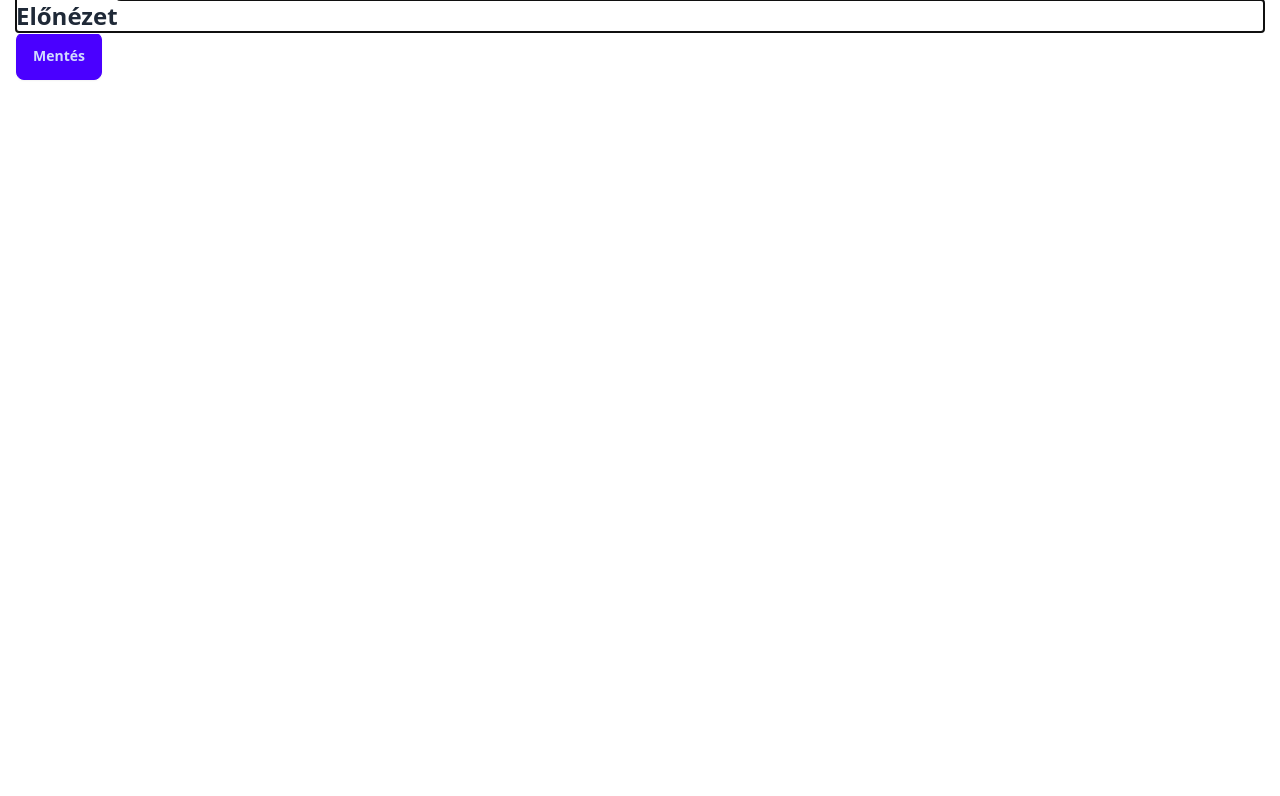
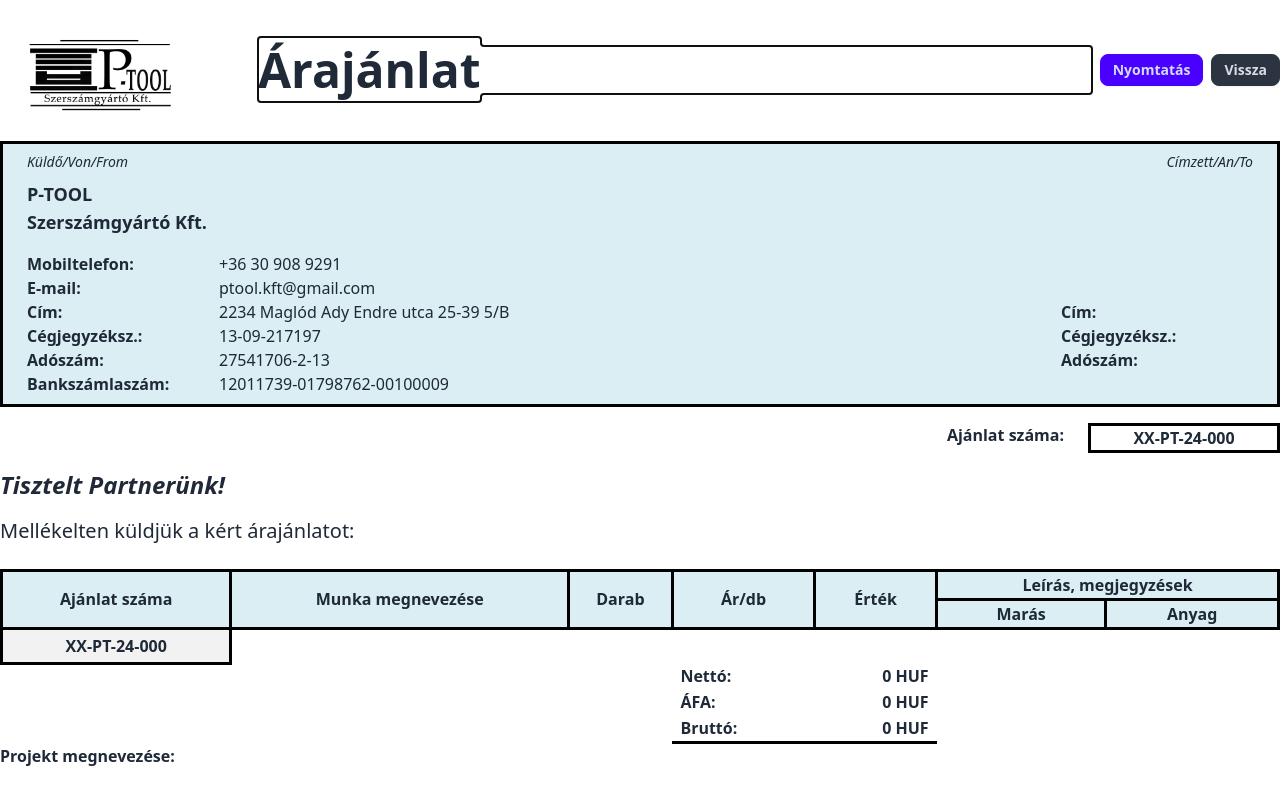
Before and after one commit to ibagi/price-offer, a Svelte app: page /preview in a window 1280 px wide. Shown: the top 796 px of the page. Built offline with nearby package versions, Linux system fonts and the light colour scheme.

Commit message:
Preview - WIP

```diff
--- a/src/App.svelte
+++ b/src/App.svelte
@@ -5,12 +5,12 @@
   import Home from './pages/Home.svelte';
   import Preview from './pages/Preview.svelte';
 
-  import * as store from './lib/store';
+  import { restoreFrom } from './lib/store';
   import db from './lib/db';
 
   onMount(async () => {
     await db.initialize();
-    await store.restore(db);
+    await restoreFrom(db);
   });
 </script>
 
--- a/src/lib/store.ts
+++ b/src/lib/store.ts
@@ -1,11 +1,12 @@
 import { writable, derived } from 'svelte/store';
-import { defaultOfferItem, type OfferItem } from './types';
+import { defaultOffer, defaultOfferItem, type Offer, type OfferItem, type Partner } from './types';
 import type { Database } from './db';
 
-const TAX_RATE = 1.27;
+let taxRate = writable(defaultOffer.taxRate);
 
-export const partners = writable<string[]>([]);
-export const selectedPartner = writable('');
+export const offer = writable<Offer>(defaultOffer);
+export const partners = writable<Partner[]>([]);
+export const selectedPartner = writable<Partner | null>(null);
 
 export const selectedProject = writable('');
 export const offerItems = writable<OfferItem[]>([]);
@@ -14,7 +15,9 @@
 export const netto = derived(offerItems, (items) =>
   items.reduce((sum, i) => sum + i.unitPrice * i.amount, 0),
 );
-export const brutto = derived(netto, ($netto) => $netto * TAX_RATE);
+
+export const tax = derived([netto, taxRate], ([$netto, $taxRate]) => $netto * $taxRate);
+export const brutto = derived([netto, tax], ([$netto, $tax]) => $netto + $tax);
 
 export function addItem() {
   offerItems.update(($items) => [...$items, { ...defaultOfferItem }]);
@@ -28,7 +31,8 @@
   offerItems.set([]);
 }
 
-export async function restore(db: Database) {
+export async function restoreFrom(db: Database) {
   const records = await db.partners.toArray();
-  partners.set(records.map((r) => r.name));
+  partners.set(records);
+  selectedPartner.set(records[0]);
 }
--- a/src/lib/translations.ts
+++ b/src/lib/translations.ts
@@ -1,23 +1,34 @@
-export default {
+type Translations = Record<string, Record<string, string>>;
+
+const translations: Translations = {
   hu: {
     'home.title': 'Új ajánlat',
     'home.tableHeader': 'Ajánlat tételei',
     'home.hint': "A 'Hozzáadás' gombbal adj tételeket az árajánlathoz.",
     'home.labels.project': 'Projekt',
-    'home.labels.partner': 'Partner',
+    'home.labels.offerNumber': 'Ajánlat száma',
+    'home.labels.offerDate': 'Kelt, dátum',
+    'home.labels.offerPlace': 'Kelt, helyiség',
+    'home.labels.validity': 'Érvényesség',
+    'home.labels.taxRate': 'ÁFA kulcs',
+    'home.labels.currency': 'Pénznem',
     'home.actions.clearAll': 'Összes törlése',
     'home.actions.add': 'Hozzáadás',
     'home.actions.delete': 'Törlés',
     'home.actions.preview': 'Előnézet',
-    'home.tableColumns.item': 'Tétel',
-    'home.tableColumns.unitPrice': 'Egységár (Ft)',
-    'home.tableColumns.amount': 'Mennyiség (db)',
-    'home.tableColumns.total': 'Összesen (Ft)',
-    'home.summary.netto': 'Nettó: {{netto}} Ft',
-    'home.summary.brutto': 'Bruttó: {{brutto}} Ft',
+    'home.tableColumns.item': 'Munka megnevezése',
+    'home.tableColumns.unitPrice': 'Ár/db',
+    'home.tableColumns.amount': 'Darab',
+    'home.tableColumns.total': 'Érték',
+    'home.tableColumns.workPrice': 'Marás',
+    'home.tableColumns.materialPrice': 'Anyag',
+    'home.summary.netto': 'Nettó: {{netto}}',
+    'home.summary.brutto': 'Bruttó: {{brutto}}',
 
     'preview.title': 'Előnézet',
     'preview.actions.back': 'Vissza',
     'preview.actions.save': 'Mentés',
   },
-} as Record<string, Record<string, string>>;
+}
+
+export default translations;
--- a/src/lib/types.ts
+++ b/src/lib/types.ts
@@ -1,17 +1,44 @@
 export interface AppState {
-  partners: string[];
+  defaultOffer: Offer;
+  partners: Partner[];
+}
+
+export interface Partner {
+  name: string;
+}
+
+export interface Offer {
+  projectName: string;
+  offerNumber: string;
+  offerDate: Date;
+  offerPlace: string;
+  taxRate: number;
+  validity: number;
+  currency: string;
+}
+
+export const defaultOffer: Offer = {
+  projectName: '',
+  offerNumber: `XX-PT-${new Date().getFullYear().toString().slice(2, 4)}-000`,
+  offerDate: new Date(),
+  offerPlace: 'Maglód',
+  taxRate: 0.27,
+  validity: 30,
+  currency: 'HUF'
 }
 
 export interface OfferItem {
   name: string;
   amount: number;
-  unit: string;
   unitPrice: number;
+  workPrice: number;
+  materialPrice: number;
 }
 
 export const defaultOfferItem: OfferItem = {
-  name: 'Tétel1',
+  name: 'Tétel neve',
   amount: 1,
-  unit: 'db',
   unitPrice: 100,
+  workPrice: 1,
+  materialPrice: 1,
 };
--- a/src/pages/Preview.svelte
+++ b/src/pages/Preview.svelte
@@ -1,8 +1,10 @@
 <script lang="ts">
-  import { t } from '../lib/i18n';
+  import { Link } from 'svelte-navigator';
+  import { offer, offerItems, netto, tax, brutto } from '../lib/store';
+
   let saving = false;
 
-  function submit(e: SubmitEvent) {
+  function print(e: MouseEvent) {
     e.preventDefault();
     saving = true;
 
@@ -13,17 +15,206 @@
   }
 </script>
 
-<main class="container mx-auto px-4 bg-white h-full w-full">
-  <form on:submit={submit}>
-    <h1 class="font-bold text-2xl">{$t('preview.title')}</h1>
-    <button class="btn btn-primary" type="submit" class:no-print={saving}>
-      Mentés
+<main class="max-w-7xl mx-auto">
+  <div class="flex items-center gap-2">
+    <img height="150" width="250" src="logo.png" alt="Cég"/>
+    <h1 class="flex-1 font-bold text-5xl">Árajánlat</h1>
+
+    <button class="btn btn-sm btn-primary" class:no-print={saving} on:click={print}>
+      Nyomtatás
     </button>
-  </form>
+    <button class="btn btn-sm btn-neutral" class:no-print={saving}>
+      <Link to="/">Vissza</Link>
+    </button>
+  </div>
+
+  <div class="data-container px-6 py-2">
+    <div class="flex pb-2 justify-between">
+      <div class="text-sm"><i>Küldő/Von/From</i></div>
+      <div class="flex-1"></div>
+      <div class="text-sm"><i>Címzett/An/To</i></div>
+    </div>
+
+    <div class="font-bold text-lg">
+      P-TOOL
+    </div>
+    <div class="font-bold text-lg pb-4">
+      Szerszámgyártó Kft.
+    </div>
+
+    <div class="flex text-md">
+      <div class="w-48 font-bold">Mobiltelefon:</div>
+      <div>+36 30 908 9291</div>
+    </div>
+
+    <div class="flex text-md">
+      <div class="w-48 font-bold">E-mail:</div>
+      <div>ptool.kft@gmail.com</div>
+    </div>
+
+    <div class="flex text-md">
+      <div class="w-48 font-bold">Cím:</div>
+      <div>2234 Maglód Ady Endre utca 25-39 5/B</div>
+      <div class="flex-1"></div>
+      <div class="w-48 font-bold">Cím:</div>
+      <div></div>
+    </div>
+
+    <div class="flex text-md">
+      <div class="w-48 font-bold">Cégjegyzéksz.:</div>
+      <div>13-09-217197</div>
+      <div class="flex-1"></div>
+      <div class="w-48 font-bold">Cégjegyzéksz.:</div>
+      <div></div>
+    </div>
+
+    <div class="flex text-md">
+      <div class="w-48 font-bold">Adószám:</div>
+      <div>27541706-2-13</div>
+      <div class="flex-1"></div>
+      <div class="w-48 font-bold">Adószám:</div>
+      <div></div>
+    </div>
+
+    <div class="flex text-md">
+      <div class="w-48 font-bold">Bankszámlaszám:</div>
+      <div>12011739-01798762-00100009</div>
+    </div>
+  </div>
+
+  <div class="flex justify-end pt-4">
+    <div class="font-bold pr-6">Ajánlat száma:</div>
+    <div class="font-bold border-full flex justify-center w-48">
+      <span>{$offer.offerNumber}</span>
+    </div>
+  </div>
+
+  <div class="font-bold text-2xl py-4">
+    <i>Tisztelt Partnerünk!</i>
+  </div>
+
+  <div class="text-xl pb-6">
+    Mellékelten küldjük a kért árajánlatot:
+  </div>
+
+  <table class="w-full">
+    <thead>
+      <tr>
+        <th class="table-header" rowspan="2">Ajánlat száma</th>
+        <th class="table-header" rowspan="2">Munka megnevezése</th>
+        <th class="table-header" rowspan="2">Darab</th>
+        <th class="table-header" rowspan="2">Ár/db</th>
+        <th class="table-header" rowspan="2">Érték</th>
+        <th class="table-header" colspan="2">Leírás, megjegyzések</th>
+      </tr>
+      <tr>
+        <th class="table-header">Marás</th>
+        <th class="table-header">Anyag</th>
+      </tr>
+    </thead>
+    <tbody>
+      <tr>
+        <td class="table-cell" rowspan={$offerItems.length + 1}>{$offer.offerNumber}</td>
+      </tr>
+      {#each $offerItems as item}
+      <tr>
+        <td class="table-cell">{item.name}</td>
+        <td class="table-cell">{item.amount}</td>
+        <td class="table-cell">{item.unitPrice}</td>
+        <td class="table-cell">{item.unitPrice * item.amount} {$offer.currency}</td>
+        <td class="table-cell">{item.workPrice} {$offer.currency}</td>
+        <td class="table-cell">{item.materialPrice} {$offer.currency}</td>
+      </tr>
+      {/each}
+      <tr>
+        <td></td>
+        <td></td>
+        <td></td>
+        <td class="font-bold px-2">Nettó: </td>
+        <td class="font-bold px-2 text-right">{$netto} {$offer.currency}</td>
+        <td></td>
+        <td></td>
+      </tr>
+      <tr>
+        <td></td>
+        <td></td>
+        <td></td>
+        <td class="font-bold px-2">ÁFA: </td>
+        <td class="font-bold px-2 text-right">{$tax} {$offer.currency}</td>
+        <td></td>
+        <td></td>
+      </tr>
+      <tr>
+        <td></td>
+        <td></td>
+        <td></td>
+        <td class="font-bold px-2 summary-underline">Bruttó: </td>
+        <td class="font-bold px-2 summary-underline text-right">{$brutto} {$offer.currency}</td>
+        <td></td>
+        <td></td>
+      </tr>
+    </tbody>
+  </table>
+
+  <div class="font-bold pb-6">
+    Projekt megnevezése:
+  </div>
+
+  <div class="font-bold">
+    Számlázás:
+  </div>
+  <div class="text-sm pb-2">
+    Áfa: {$offer.taxRate * 100} %
+  </div>
+
+  <div class="font-bold">
+    Ajánlat érvényessége:
+  </div>
+  <div class="text-sm pb-2">
+    {$offer.validity} nap
+  </div>
+
+  <div class="pb-2">
+    A további együttműködés reményében köszönjük megtisztelő megkeresését!
+  </div>
+  <div>
+    {$offer.offerPlace}, {new Intl.DateTimeFormat().format($offer.offerDate)}
+  </div>
+
+  <div class="py-2 flex justify-end text-xl">
+    Üdvözlettel: <strong class="px-1">Papp Zoltán</strong>
+  </div>
 </main>
 
 <style>
   .no-print {
     display: none !important;
   }
+
+  .data-container {
+    background-color: #daeef3;
+    border: 3px solid black;
+  }
+
+  .border-full {
+    border: 3px solid black;
+  }
+
+  .table-header {
+    font-weight: bold !important;
+    background-color: #daeef3;
+    border: 3px solid black;
+  }
+
+  .table-cell {
+    font-weight: bold;
+    text-align: center;
+    padding: .25rem;
+    border: 3px solid black;
+    background-color: #f2f2f2;
+  }
+
+  .summary-underline {
+    border-bottom: 3px solid black;
+  }
 </style>
```
Also changed, not shown: src/pages/Home.svelte (+73 -19 lines), public/logo.png (added).
